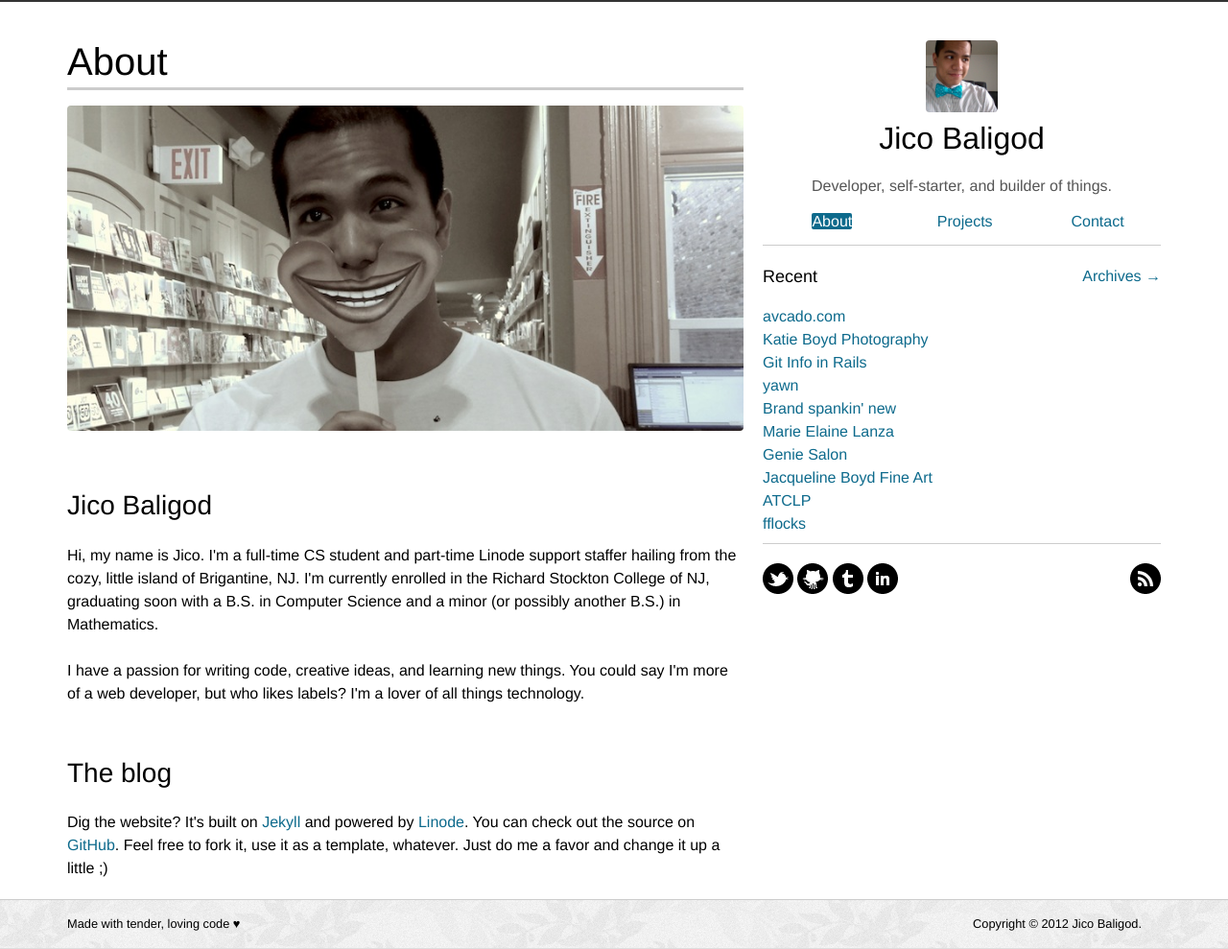
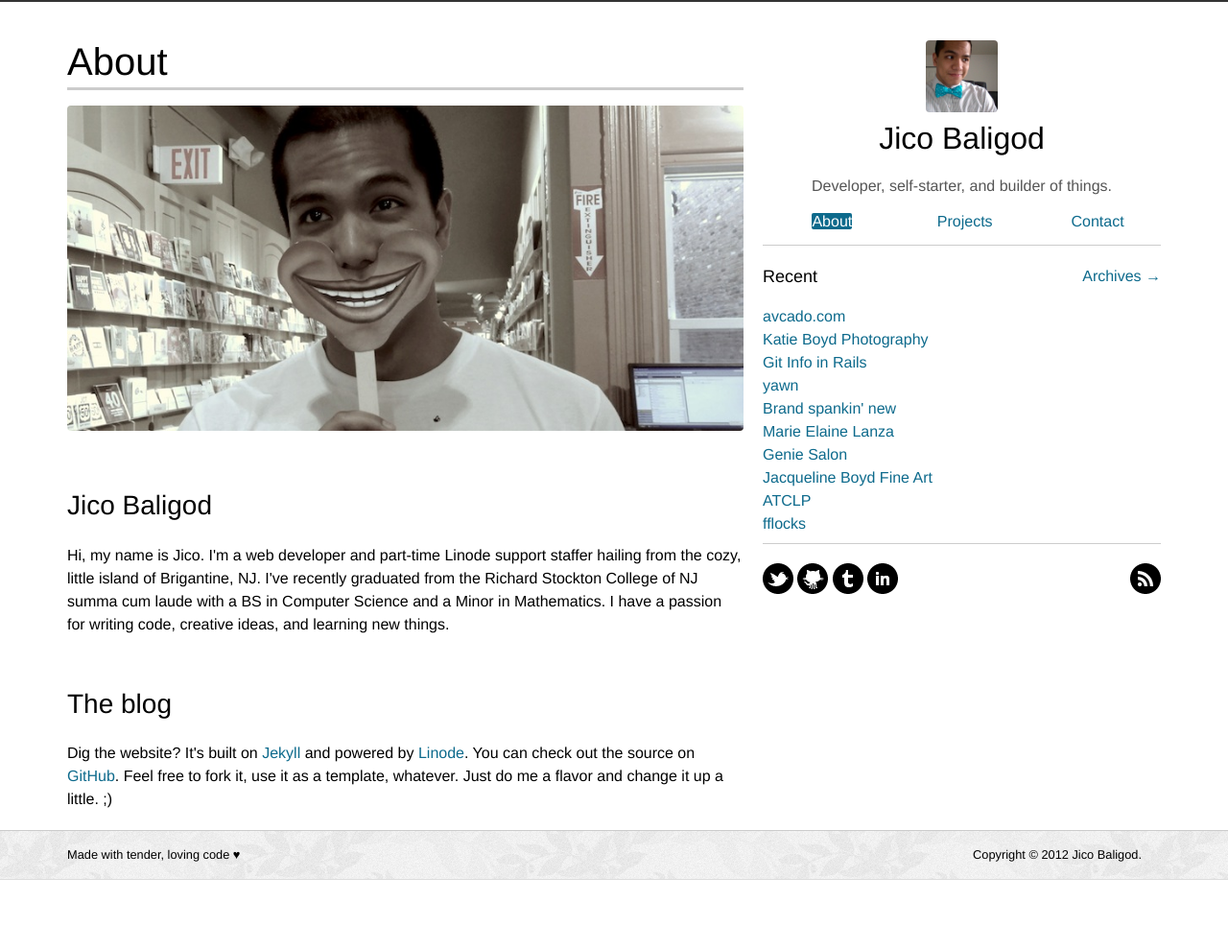
Before and after one commit to jico/baligod.com, a Jekyll site: the page built from about.html, in a window 1280 px wide. Shown: the whole page at 96% size. Built offline with Jekyll 4.4.1, drawn with Linux system fonts in a browser that asks for light colours; nearby versions of some CDN libraries; Markdown is read by kramdown in place of the engine named in the settings; comment, search, counter and statistics services are not loaded; after the commit the page ends 917 px from its top, so only the background shows below that.

Commit message:
updated about myself

```diff
--- a/about.html
+++ b/about.html
@@ -4,13 +4,14 @@ title: "About Jico"
 ---
 
 <div id="main">
-    <div class="wrapper">
-        <h1 class="section-title">About</h1>
-        <img src="/static/img/me2.jpg" width="100%" />
-        <h2>Jico Baligod</h2>
-        <p>Hi, my name is Jico. I'm a full-time CS student and part-time Linode support staffer hailing from the cozy, little island of Brigantine, NJ. I'm currently enrolled in the Richard Stockton College of NJ, graduating soon with a B.S. in Computer Science and a minor (or possibly another B.S.) in Mathematics.</p>
-        <p>I have a passion for writing code, creative ideas, and learning new things. You could say I'm more of a web developer, but who likes labels? I'm a lover of all things technology.</p>
-        <h2>The blog</h2>
-        <p>Dig the website? It's built on <a href="https://github.com/mojombo/jekyll">Jekyll</a> and powered by <a href="http://www.linode.com">Linode</a>. You can check out the source on <a href="http://github.com/jico/baligod.com">GitHub</a>. Feel free to fork it, use it as a template, whatever. Just do me a favor and change it up a little ;)</p>
-    </div>
-</div>
+  <div class="wrapper">
+    <h1 class="section-title">About</h1>
+    <img src="/static/img/me2.jpg" width="100%" />
+
+    <h2>Jico Baligod</h2>
+    <p>Hi, my name is Jico. I'm a web developer and part-time Linode support staffer hailing from the cozy, little island of Brigantine, NJ. I've recently graduated from the Richard Stockton College of NJ summa cum laude with a BS in Computer Science and a Minor in Mathematics. I have a passion for writing code, creative ideas, and learning new things.</p>
+    <h2>The blog</h2>
+    <p>Dig the website? It's built on <a href="https://github.com/mojombo/jekyll">Jekyll</a> and powered by <a href="http://www.linode.com">Linode</a>. You can check out the source on <a href="http://github.com/jico/baligod.com">GitHub</a>. Feel free to fork it, use it as a template, whatever. Just do me a flavor and change it up a little. ;)</p>
+
+  </div> <!-- /.wrapper -->
+</div> <!-- /#main -->
```
